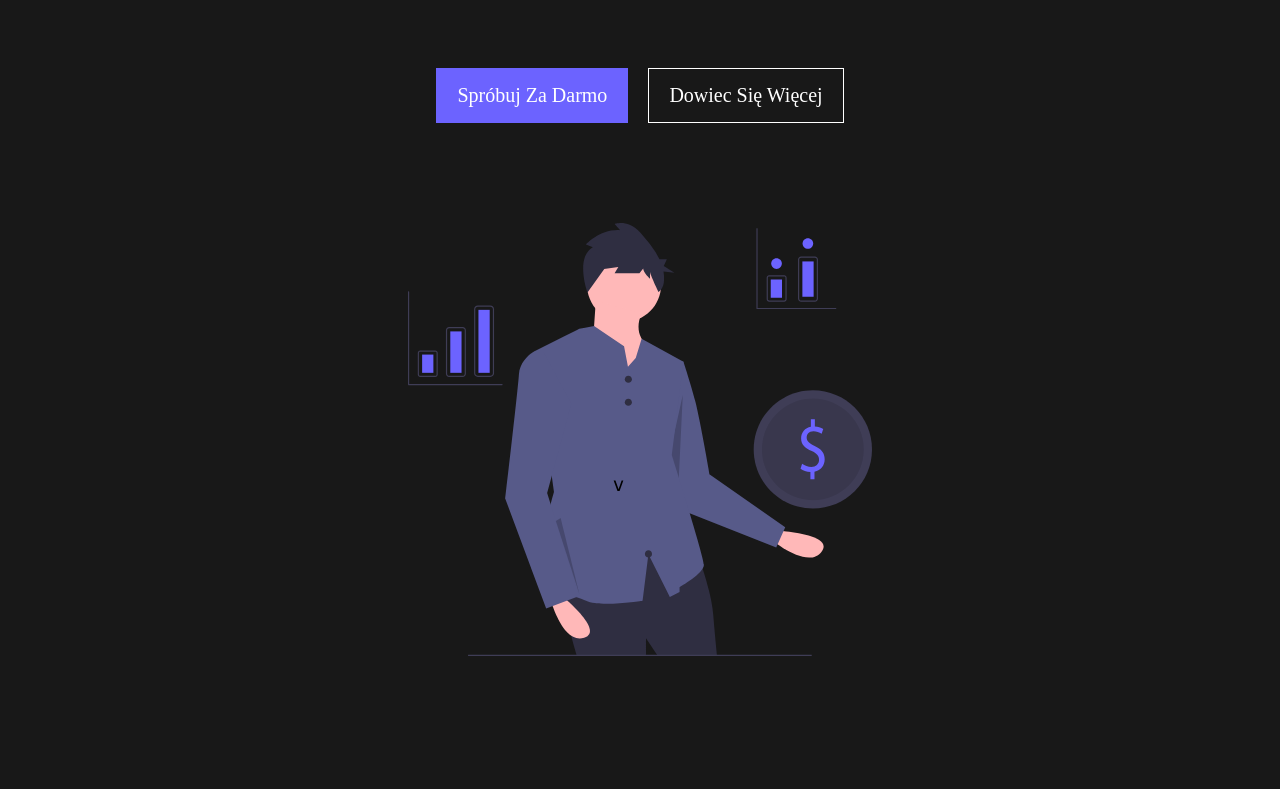
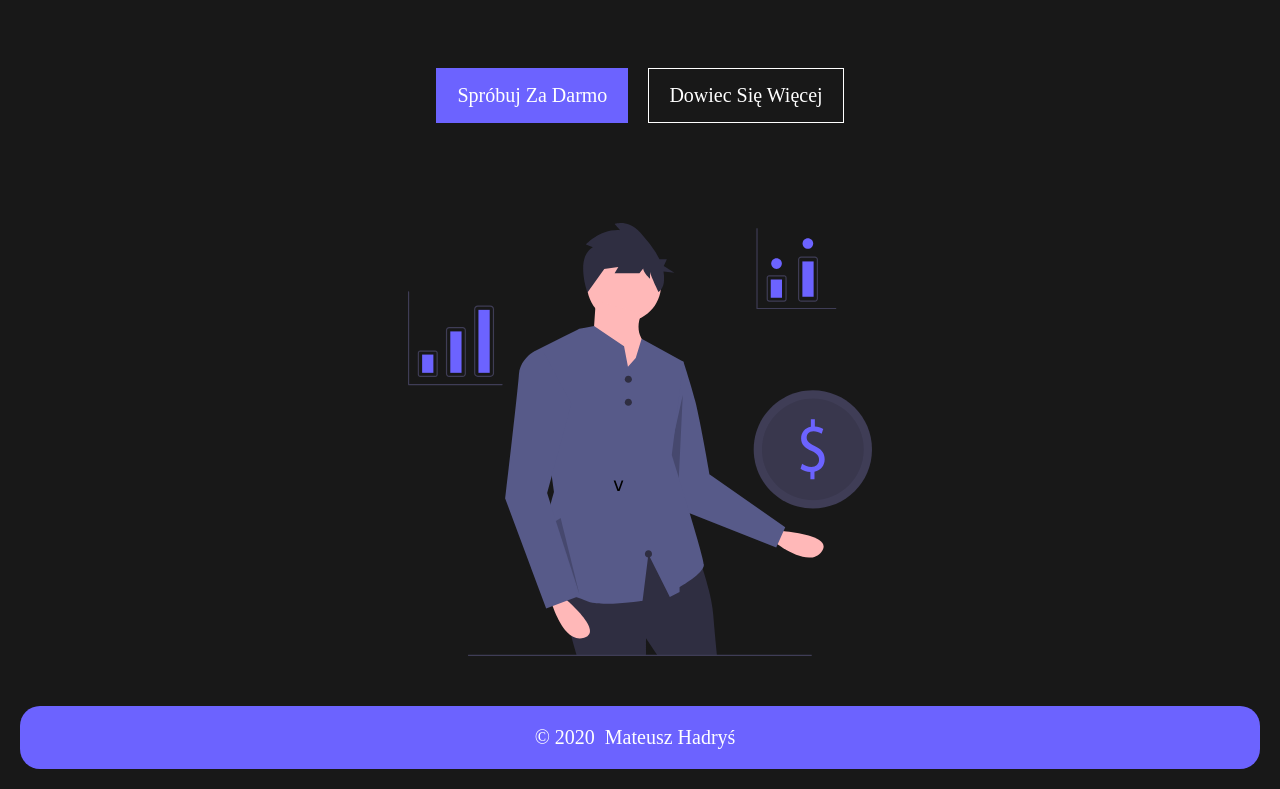
Before and after one commit to hadrysm/budNote, a React (Create React App) app: page / in a window 1280 px wide. Shown: the part 280-1069 px from the top of the page. Before the commit the page ends 1006 px from the top, so only its background shows below. Built offline with nearby package versions, Linux system fonts and the light colour scheme.

Commit message:
add footer

```diff
--- /dev/null
+++ b/src/components/Organisms/Footer/Footer.js
@@ -0,0 +1,22 @@
+import React from 'react';
+
+import Paragraph from 'components/atoms/Paragraph/Paragraph.style';
+import { getDate } from 'helpers';
+import { Wrapper, StyledLink } from './Footer.style';
+
+const Footer = () => {
+  const year = getDate().getFullYear();
+
+  return (
+    <Wrapper>
+      <div>
+        <Paragraph>&copy; {year}</Paragraph>
+      </div>
+      <div>
+        <StyledLink href="https://github.com/hadrysm">Mateusz Hadryś</StyledLink>
+      </div>
+    </Wrapper>
+  );
+};
+
+export default Footer;
--- /dev/null
+++ b/src/components/Organisms/Footer/Footer.style.js
@@ -0,0 +1,35 @@
+import styled from 'styled-components';
+import { motion } from 'framer-motion';
+
+import { buttonVariants, footerVariants } from 'variants';
+
+const { button } = buttonVariants;
+
+export const Wrapper = styled(motion.footer).attrs(() => ({
+  variants: footerVariants,
+  initial: 'hidden',
+  animate: 'visible',
+}))`
+  display: flex;
+  justify-content: center;
+  align-items: center;
+  padding: 2rem 0;
+  background-color: ${({ theme }) => theme.colors.primary};
+  border-radius: 2rem;
+`;
+
+export const StyledLink = styled(motion.a).attrs(() => ({
+  variants: button,
+  whileHover: 'hover',
+  whileTap: 'tap',
+}))`
+  display: block;
+  margin: 0 1rem;
+  text-decoration: none;
+  font-size: ${({ theme }) => theme.font.size.xs};
+  color: ${({ theme }) => theme.colors.text};
+
+  @media ${({ theme }) => theme.mq.tablet} {
+    font-size: ${({ theme }) => theme.font.size.s};
+  }
+`;
--- a/src/components/Organisms/Navigation/Navigation.js
+++ b/src/components/Organisms/Navigation/Navigation.js
@@ -1,4 +1,4 @@
-import React, { useState } from 'react';
+import React, { useState, useEffect } from 'react';
 
 import routes from 'routes';
 
@@ -18,6 +18,10 @@ const Navigation = () => {
     setMenuVisibility(false);
   };
 
+  useEffect(() => {
+    if (isMenuVisible) window.scrollTo(0, 0);
+  }, [isMenuVisible]);
+
   return (
     <Header>
       <Nav isMenuVisible={isMenuVisible}>
--- a/src/components/atoms/Button/Button.style.js
+++ b/src/components/atoms/Button/Button.style.js
@@ -1,17 +1,12 @@
 import styled, { css } from 'styled-components';
 import { motion } from 'framer-motion';
 
-const variants = {
-  hover: {
-    scale: 0.95,
-  },
-  tap: {
-    scale: 0.9,
-  },
-};
+import { buttonVariants } from 'variants';
+
+const { button } = buttonVariants;
 
 const StyledButton = styled(motion.button).attrs(() => ({
-  variants,
+  variants: button,
   whileHover: 'hover',
   whileTap: 'tap',
 }))`
--- a/src/components/atoms/Wrapper/Wrapper.style.js
+++ b/src/components/atoms/Wrapper/Wrapper.style.js
@@ -4,6 +4,7 @@ const Wrapper = styled.div`
   max-width: ${({ theme }) => theme.layout.maxContainerWidth};
   margin: 0 auto;
   padding: ${({ theme }) => theme.layout.mainSpacing};
+  overflow: hidden;
 `;
 
 export default Wrapper;
--- a/src/helpers/index.js
+++ b/src/helpers/index.js
@@ -1 +1,3 @@
 export const generateUnicId = () => String(Math.floor(Math.random() * 10 ** 20));
+
+export const getDate = () => new Date();
--- a/src/templates/PageTemplate/PageTemplate.js
+++ b/src/templates/PageTemplate/PageTemplate.js
@@ -3,6 +3,7 @@ import PropTypes from 'prop-types';
 
 import Wrapper from 'components/atoms/Wrapper/Wrapper.style';
 import Navigation from 'components/Organisms/Navigation/Navigation';
+import Footer from 'components/Organisms/Footer/Footer';
 import { Main } from './PageTemplate.style';
 
 const PageTemplate = ({ children }) => {
@@ -10,6 +11,7 @@ const PageTemplate = ({ children }) => {
     <Wrapper>
       <Navigation />
       <Main>{children}</Main>
+      <Footer />
     </Wrapper>
   );
 };
--- a/src/templates/PageTemplate/PageTemplate.style.js
+++ b/src/templates/PageTemplate/PageTemplate.style.js
@@ -4,5 +4,4 @@ export const Main = styled.main`
   display: block;
   margin: 2em auto 0;
   width: 100%;
-  overflow: hidden;
 `;
--- a/src/variants/index.js
+++ b/src/variants/index.js
@@ -114,10 +114,27 @@ export const navigationVariants = {
   },
 };
 
+export const footerVariants = {
+  hidden: {
+    y: +200,
+  },
+  visible: {
+    y: 0,
+    transition: {
+      delay: 0.2,
+      type: 'spring',
+      stiffness: 90,
+    },
+  },
+};
+
 export const buttonVariants = {
   button: {
     hover: {
-      scale: 1.1,
+      scale: 0.95,
+    },
+    tap: {
+      scale: 0.9,
     },
   },
 
```
